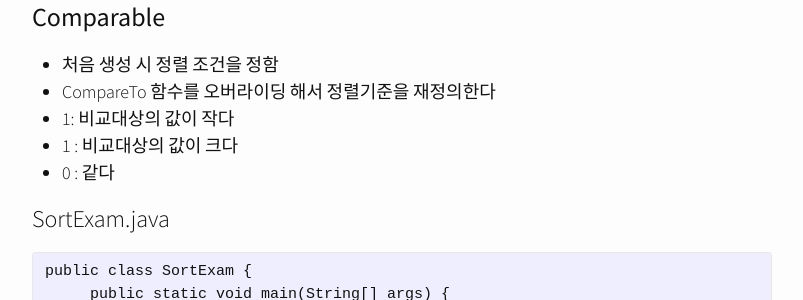
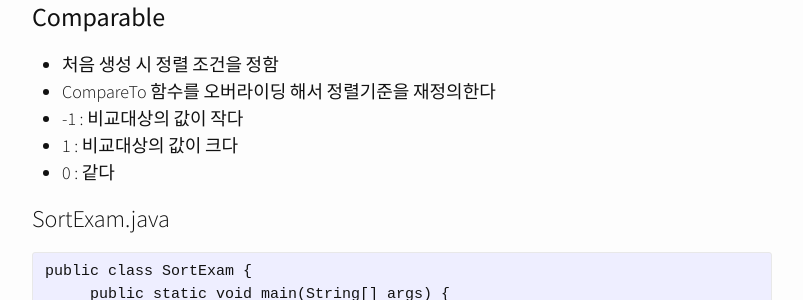
Before and after one commit to parkwonhui/parkwonhui.dev-github.io, a Jekyll site: the page built from _posts/java/2018-11-15-java-comparrable-comparator.md, in a window 1280 px wide and 900 px high, scrolled down 419 px. Shown: the part 153-453 px from the top of the window, without its empty margins (238-1041 px from the left). Built offline with Jekyll 4.4.1, drawn with Linux system fonts in a browser that asks for light colours; nearby versions of some CDN libraries; comment, search, counter and statistics services are not loaded; some of the changed lines change nothing that is shown.

Commit message:
잘못된 내용 수정

```diff
--- a/_posts/java/2018-11-15-java-comparrable-comparator.md
+++ b/_posts/java/2018-11-15-java-comparrable-comparator.md
@@ -8,7 +8,7 @@ comments: true
 ### Comparable
 - 처음 생성 시 정렬 조건을 정함
 - CompareTo 함수를 오버라이딩 해서 정렬기준을 재정의한다
-- 1: 비교대상의 값이 작다
+- -1 : 비교대상의 값이 작다
 - 1 : 비교대상의 값이 크다
 - 0 : 같다
 
```
